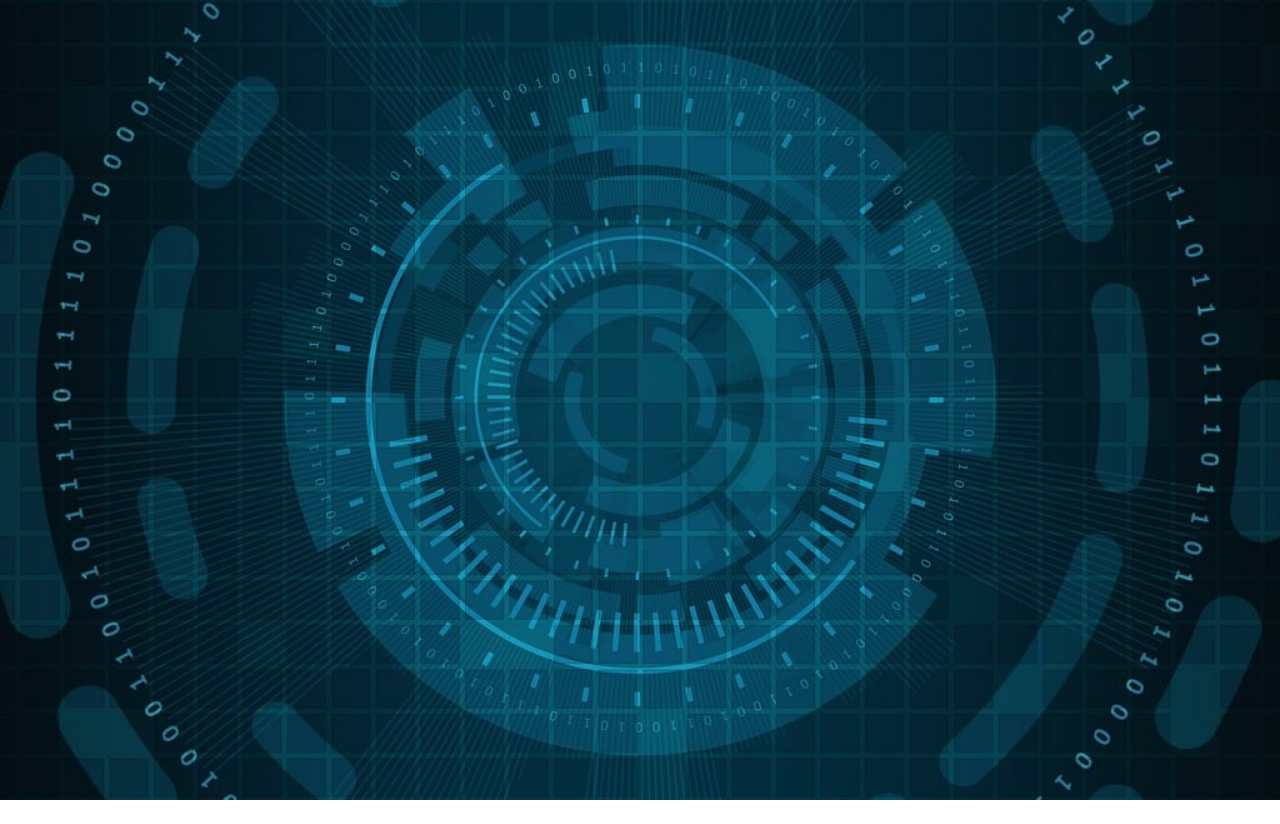
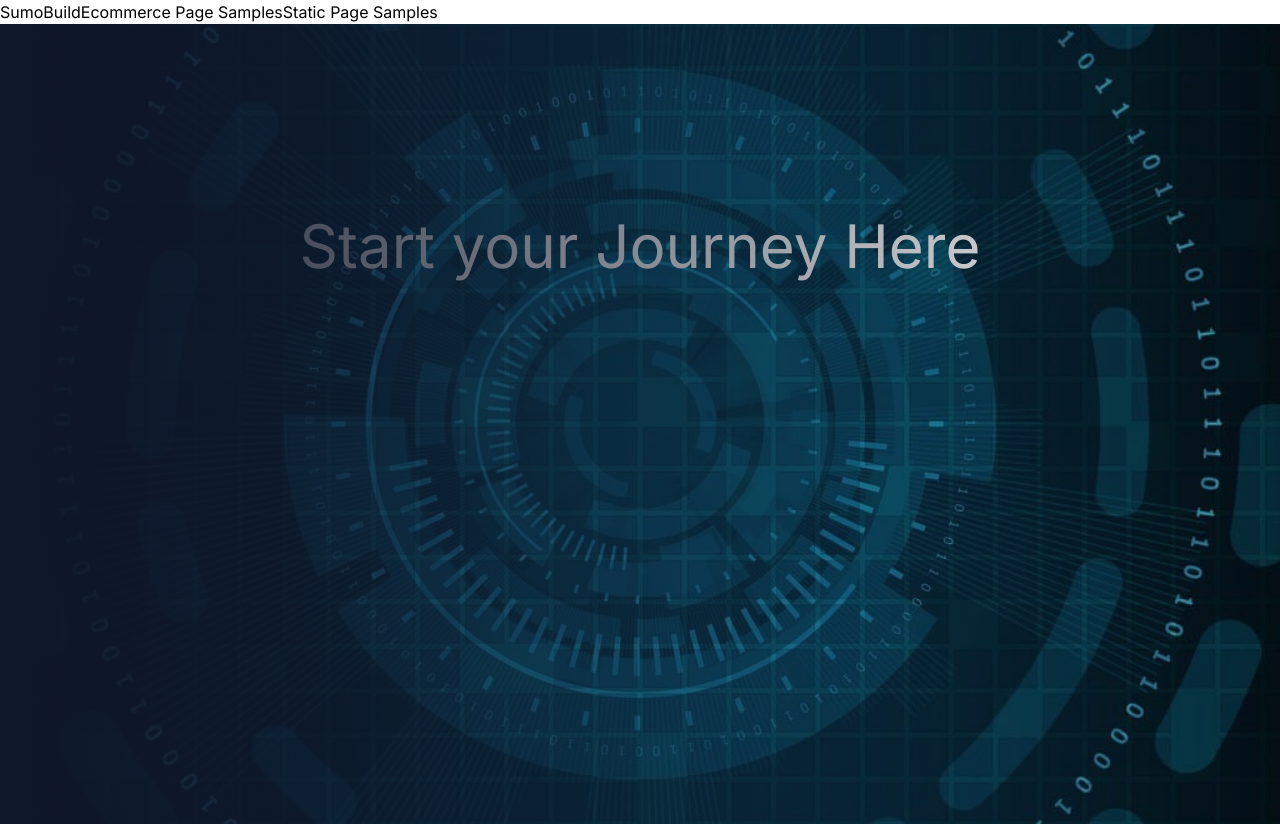
Before and after one commit to BigBreakfast28/SumoBuild, a Next.js app: page / in a window 1280 px wide. Before the commit the page ends 800 px from the top, so only its background shows below. Built offline with nearby package versions, Linux system fonts and the light colour scheme.

Commit message:
Setting up the home page

```diff
--- a/app/layout.tsx
+++ b/app/layout.tsx
@@ -18,6 +18,7 @@ export default function RootLayout({
   return (
     <html lang="en">
       <body className={inter.className}>
+        <Navbar/>
         {children}
         </body>
     </html>
--- a/app/page.tsx
+++ b/app/page.tsx
@@ -1,16 +1,13 @@
-import Navbar from "@/components/navbar";
-import Image from "next/image";
+import Hero from "@/components/hero";
 import homeImg from "@/public/cyber.jpg"
 
+
 export default function Home() {
-    return<div>
-        Sumo Home
-            <Navbar/>
-            <Image
-                src={homeImg}
-                alt="Cyber Image with binary code"
-                fill
-                style={{objectFit: 'cover'}}
-            />
-    </div>
+    return (
+        <Hero
+            imgData={homeImg}
+            imgAlt="Binary Code"
+            title="Start your Journey Here"
+        />
+    );
 }
--- a/components/hero.tsx
+++ b/components/hero.tsx
@@ -10,12 +10,21 @@ interface HeroProps {
 export default function Hero(props: HeroProps ) {
     return(
         <div className="relative h-screen">
+            <div className="absolute -z-10 inset-0">
             <Image
                 src={props.imgData}
                 alt={props.imgAlt}
                 fill
                 style={{objectFit: 'cover'}}
             />
+            </div>
+            <div className="absolute inset-0 bg-gradient-to-r from-slate-900"/>
+            <div className="pt-48 flex justify-center items-center">
+                <h1 className="text-white text-6xl">
+                    {props.title}
+                </h1>
+            </div>
         </div>
+
     )
 }
--- a/components/navbar.tsx
+++ b/components/navbar.tsx
@@ -3,6 +3,9 @@ import Link from "next/link";
 export default function Navbar() {
     return (
         <div>
+            <Link href="/">
+            SumoBuild
+            </Link>
            <Link href="/ecommerce">
                 Ecommerce Page Samples
            </Link>
```
